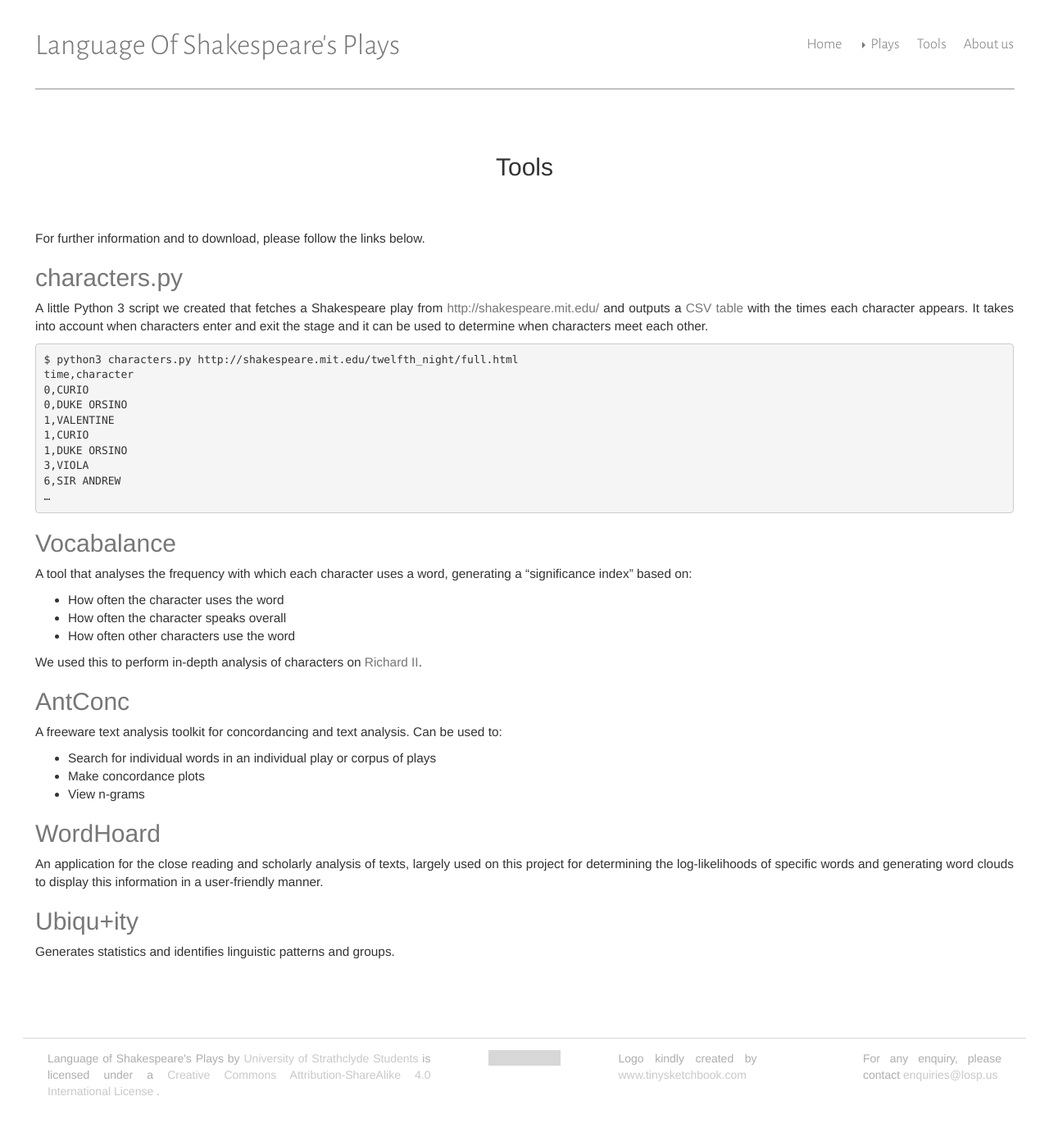
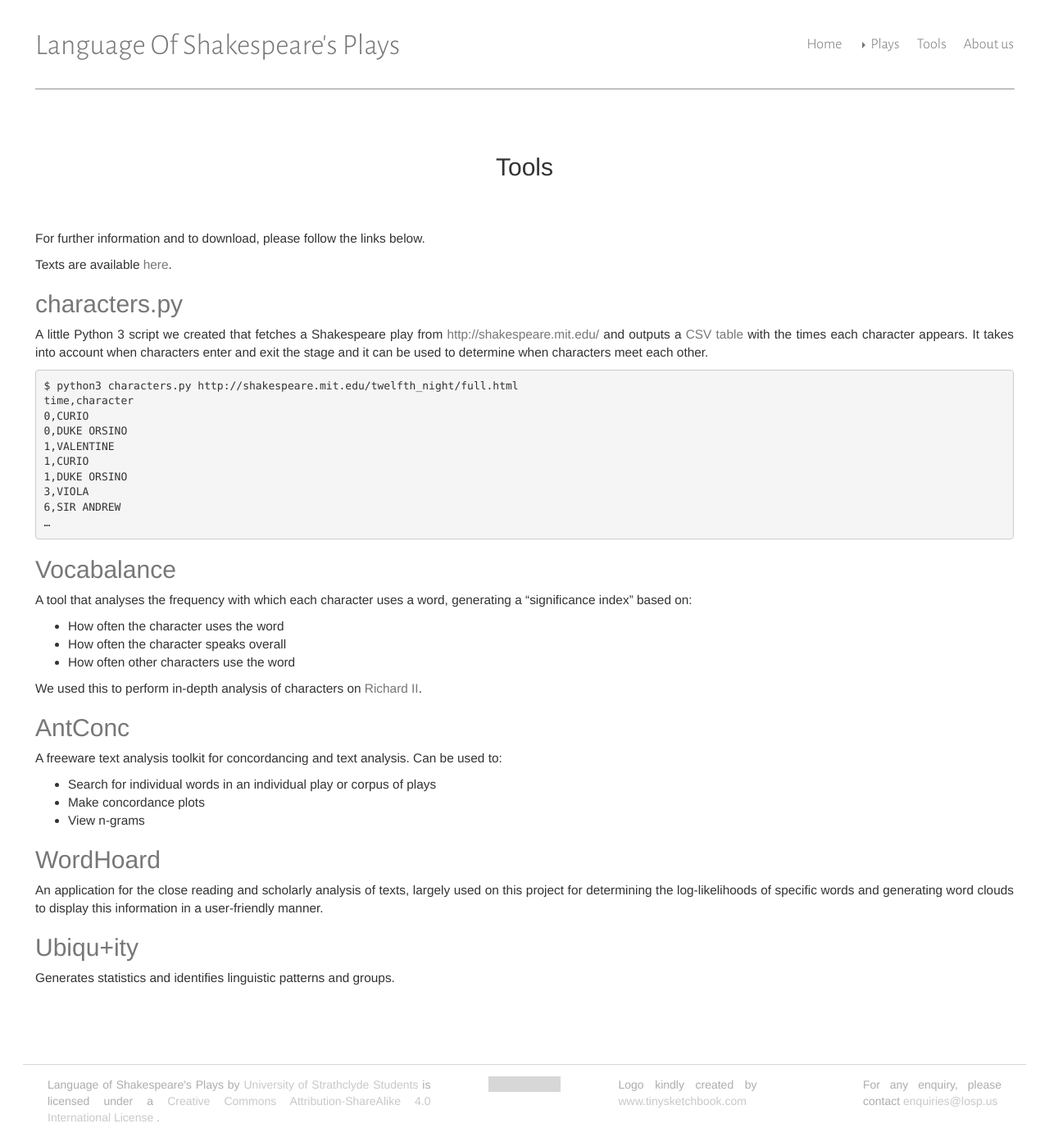
Before and after one commit to iahmed0/SU-LOSP.github.io, a Jekyll site: the page built from tools/index.md, in a window 1280 px wide. Shown: the whole page at 82% size. Built offline with Jekyll 4.4.1, drawn with Linux system fonts in a browser that asks for light colours; before the commit the page ends 1355 px from its top, so only the background shows below that; grey boxes are pictures that could not be loaded.

Commit message:
Add texts

```diff
--- a/tools/index.md
+++ b/tools/index.md
@@ -4,6 +4,8 @@ permalink: /tools/
 ---
 
 For further information and to download, please follow the links below.
+
+Texts are available [here](shakespeare.zip).
 
 ## [characters.py](/tools/characters.py)
 
```
Also changed, not shown: 1 other file.
